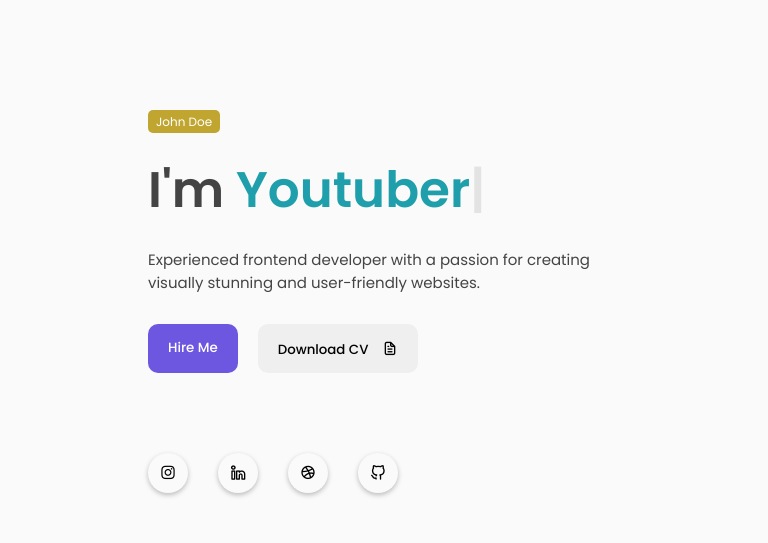
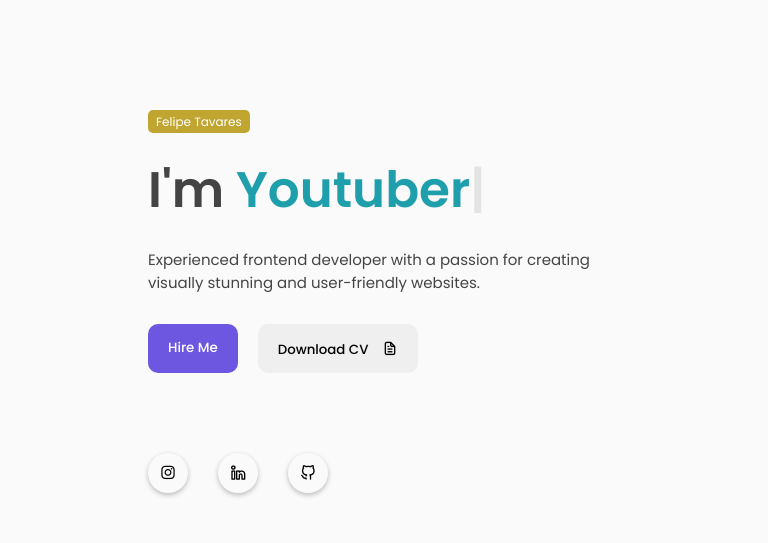
Before and after one commit to Tavares1122/PORTFOLIO, a plain HTML site: page marcação/index.html in a window 1280 px wide. Shown: the part 100-643 px from the top of the page, 0-768 px from the left. Drawn offline with nearby package versions, Linux system fonts and the light colour scheme; files whose address does not match are found by name.

Commit message:
Update index.html

```diff
--- a/marcação/index.html
+++ b/marcação/index.html
@@ -53,7 +53,7 @@
         <section class="featured-box" id="home">
            <div class="featured-text">
              <div class="featured-text-card">
-                 <span>John Doe</span>
+                 <span>Felipe Tavares</span>
              </div>
              <div class="featured-name">
                  <p>I'm <span class="typedText"></span></p>
@@ -70,7 +70,6 @@
              <div class="social_icons">
                  <div class="icon"><i class="uil uil-instagram"></i></div>
                  <div class="icon"><i class="uil uil-linkedin-alt"></i></div>
-                 <div class="icon"><i class="uil uil-dribbble"></i></div>
                  <div class="icon"><i class="uil uil-github-alt"></i></div>
              </div>
            </div>
```
